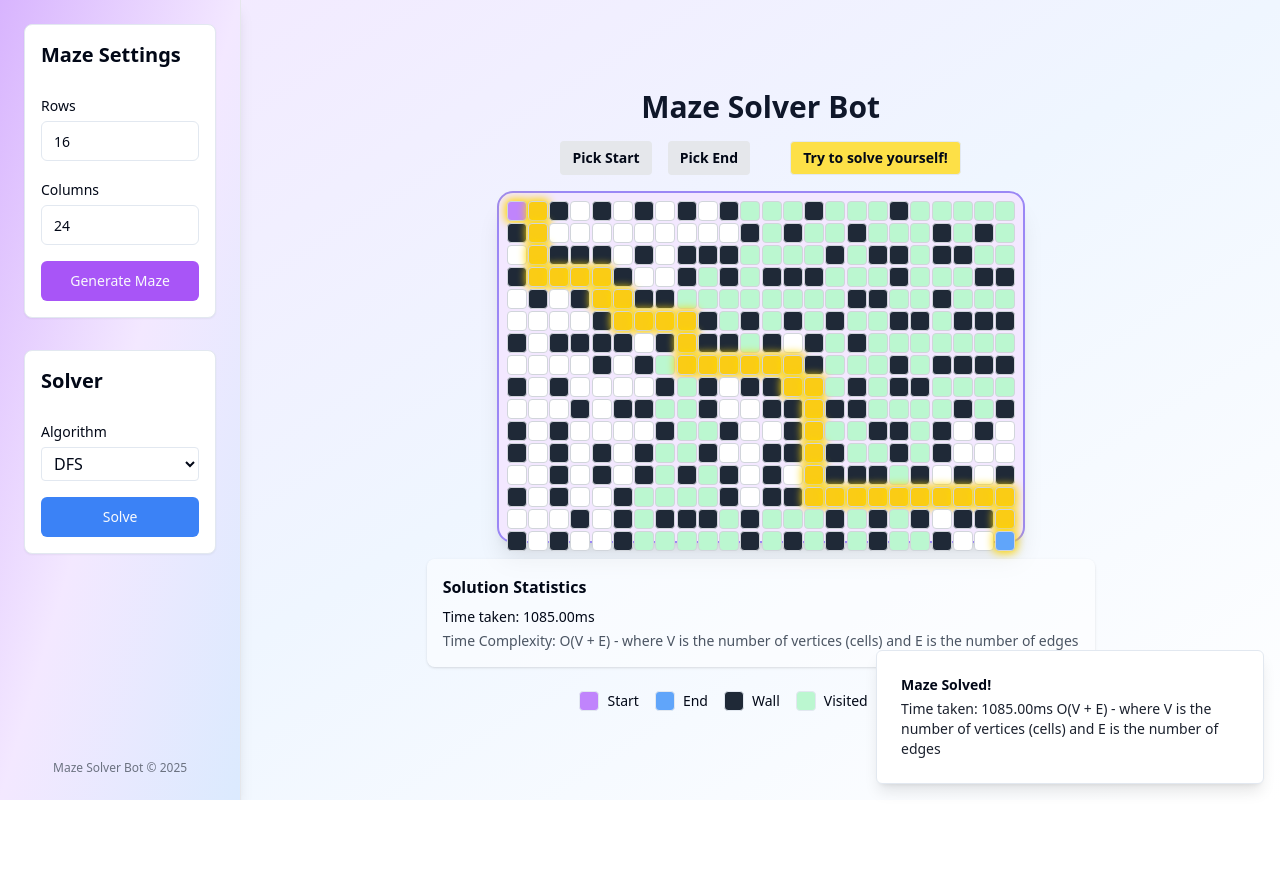
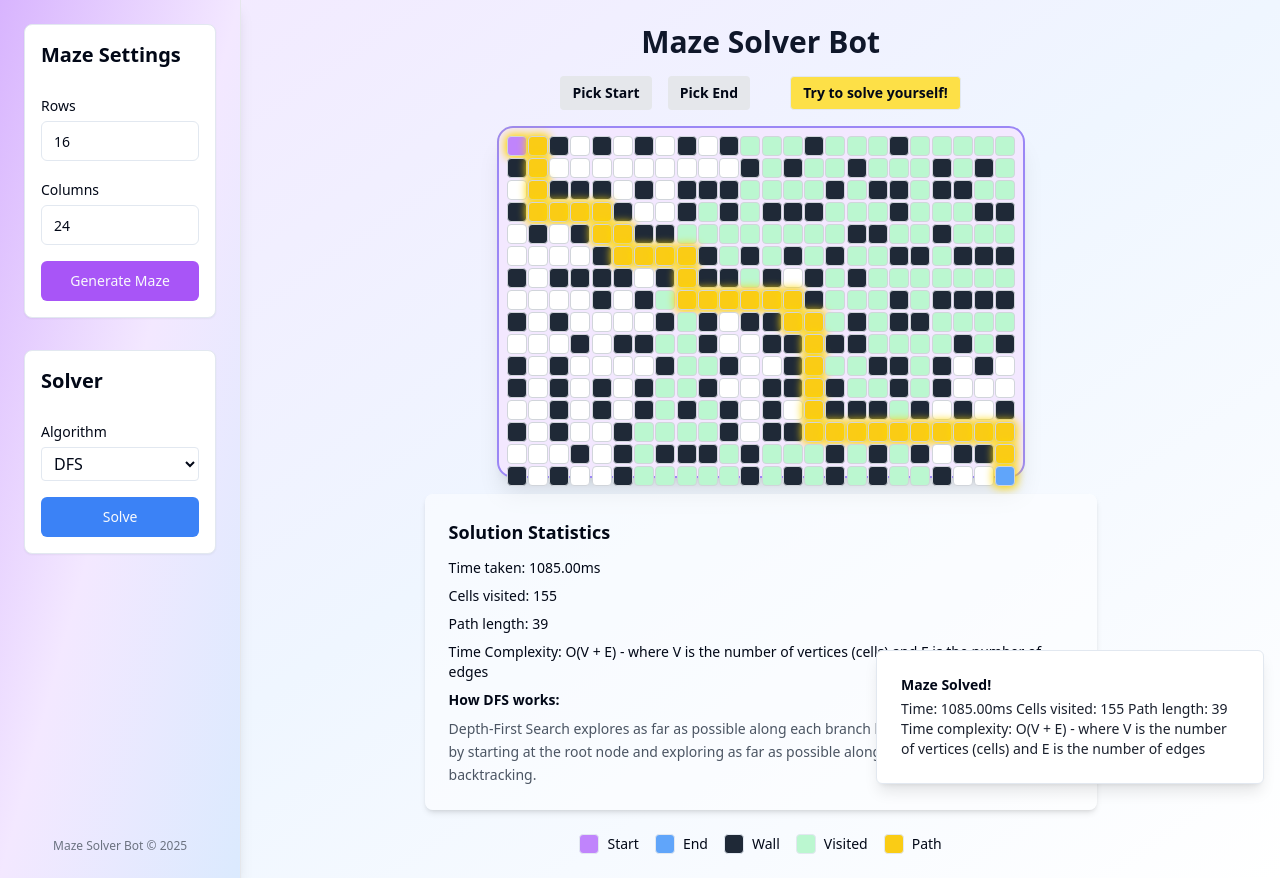
Before and after one commit to just-420/labyrinth-explorer-gui, a React (Vite) app: page /maze in a window 1280 px wide. Both pictures are taken after a click on the button "Solve". Before the commit the page ends 800 px from the top, so only its background shows below. Built offline with nearby package versions, Linux system fonts and the light colour scheme.

Commit message:
Add algorithm explanation and stats
Explain the algorithm and show the number of visited blocks.

```diff
--- a/src/pages/MazeSolver.tsx
+++ b/src/pages/MazeSolver.tsx
@@ -19,6 +19,13 @@ const timeComplexities = {
   "Dijkstra": "O((V + E) * log V) - where V is the number of vertices and E is the number of edges"
 };
 
+const algorithmDescriptions = {
+  "DFS": "Depth-First Search explores as far as possible along each branch before backtracking. It works by starting at the root node and exploring as far as possible along each branch before backtracking.",
+  "BFS": "Breadth-First Search explores all nodes at the present depth before moving on to nodes at the next depth level. It guarantees the shortest path in unweighted graphs.",
+  "A*": "A* Search uses heuristics to find the shortest path. It combines the actual distance from start (g-score) with estimated distance to end (h-score) to make intelligent path choices.",
+  "Dijkstra": "Dijkstra's Algorithm finds the shortest path by maintaining a set of unvisited nodes and continuously updating the distances to reach each node."
+};
+
 const MazeSolver = () => {
   const [rows, setRows] = useState(DEFAULT_ROWS);
   const [cols, setCols] = useState(DEFAULT_COLS);
@@ -33,6 +40,7 @@ const MazeSolver = () => {
   const [manualMode, setManualMode] = useState(false);
   const [manualPath, setManualPath] = useState<Position[]>([]);
   const [solveTime, setSolveTime] = useState<number>(0);
+  const [visitedCount, setVisitedCount] = useState<number>(0);
 
   const handleGenerate = () => {
     const newMaze = generateMaze(rows, cols) as MazeCell[][];
@@ -96,13 +104,18 @@ const MazeSolver = () => {
     const { visitedOrder, finalPath } = await solveMaze(maze, algorithm, setVisited, start, end);
     const endTime = performance.now();
     setSolveTime(endTime - startTime);
+    setVisitedCount(visitedOrder.length);
 
     setPath(finalPath);
     setIsSolving(false);
 
     toast({
       title: "Maze Solved!",
-      description: `Time taken: ${(endTime - startTime).toFixed(2)}ms\n${timeComplexities[algorithm]}`,
+      description:
+        `Time: ${(endTime - startTime).toFixed(2)}ms\n` +
+        `Cells visited: ${visitedOrder.length}\n` +
+        `Path length: ${finalPath.length}\n` +
+        `Time complexity: ${timeComplexities[algorithm]}`,
     });
   };
 
@@ -197,10 +210,18 @@ const MazeSolver = () => {
         />
 
         {solveTime > 0 && !manualMode && (
-          <div className="mt-4 p-4 bg-white/50 rounded-lg shadow">
-            <h3 className="font-semibold mb-2">Solution Statistics</h3>
-            <p className="text-sm">Time taken: {solveTime.toFixed(2)}ms</p>
-            <p className="text-sm text-gray-600 mt-1">Time Complexity: {timeComplexities[algorithm]}</p>
+          <div className="mt-4 p-6 bg-white/50 rounded-lg shadow-md max-w-2xl mx-auto">
+            <h3 className="font-semibold mb-3 text-lg">Solution Statistics</h3>
+            <div className="space-y-2 text-sm">
+              <p>Time taken: <span className="font-medium">{solveTime.toFixed(2)}ms</span></p>
+              <p>Cells visited: <span className="font-medium">{visitedCount}</span></p>
+              <p>Path length: <span className="font-medium">{path.length}</span></p>
+              <p>Time Complexity: <span className="font-medium">{timeComplexities[algorithm]}</span></p>
+              <div className="mt-4">
+                <h4 className="font-semibold mb-2">How {algorithm} works:</h4>
+                <p className="text-gray-600 leading-relaxed">{algorithmDescriptions[algorithm]}</p>
+              </div>
+            </div>
           </div>
         )}
 
```
